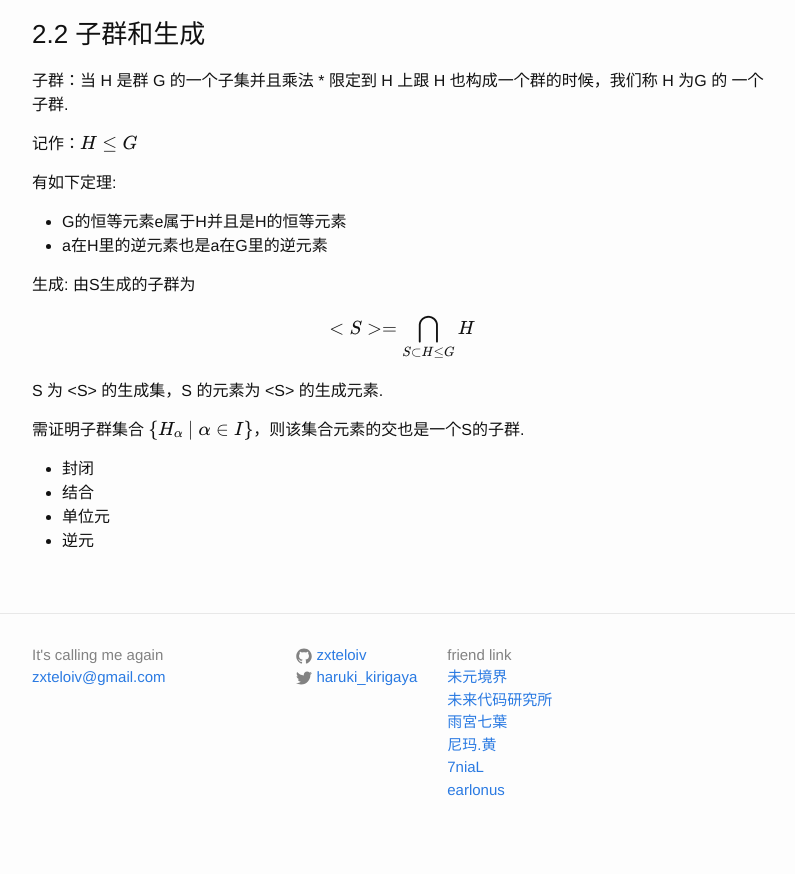
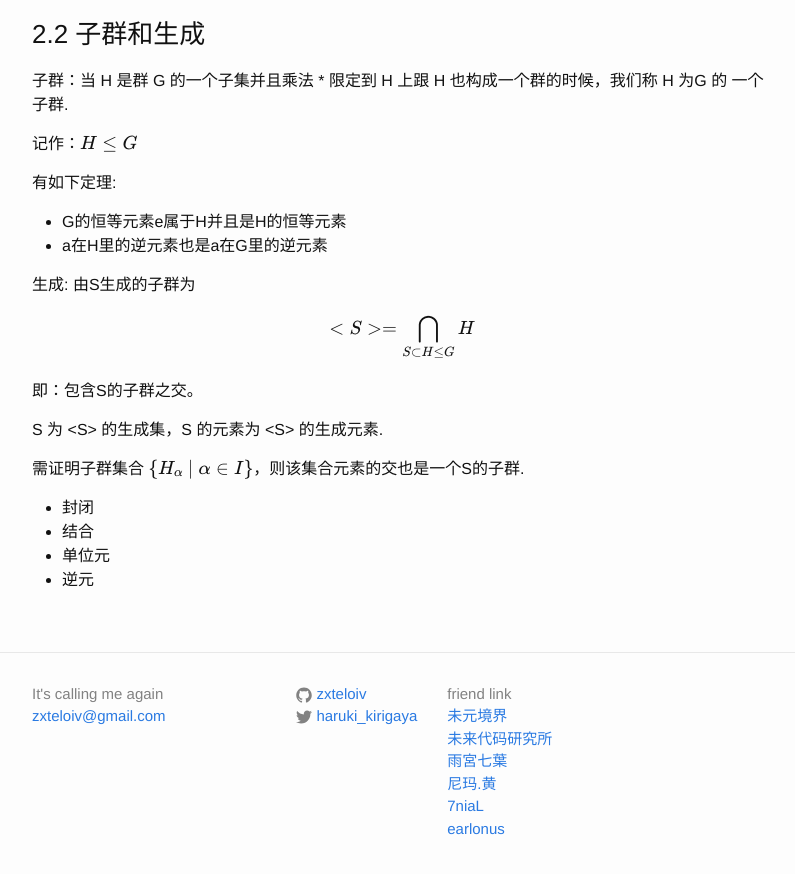
Before and after one commit to zxteloiv/zxteloiv.github.io, a Jekyll site: the page built from _posts/2015-08-23-notes-on-abstract-algebra.md, in a window 1280 px wide and 900 px high, scrolled down 2828 px. Shown: the top 874 px of the window, without its empty margins (238-1033 px from the left). Built offline with Jekyll 4.4.1, drawn with Linux system fonts in a browser that asks for light colours; formulas are drawn with MathJax 3; comment, search, counter and statistics services are not loaded.

Commit message:
add explanation for generation of a group

```diff
--- a/_posts/2015-08-23-notes-on-abstract-algebra.md
+++ b/_posts/2015-08-23-notes-on-abstract-algebra.md
@@ -142,6 +142,8 @@ $$
 <S> = \bigcap_{S \subset H \le G} H
 $$
 
+即：包含S的子群之交。
+
 S 为 &lt;S&gt; 的生成集，S 的元素为 &lt;S&gt; 的生成元素.
 
 需证明子群集合 $$ \{H_\alpha \mid \alpha \in I\} $$，则该集合元素的交也是一个S的子群.
```
